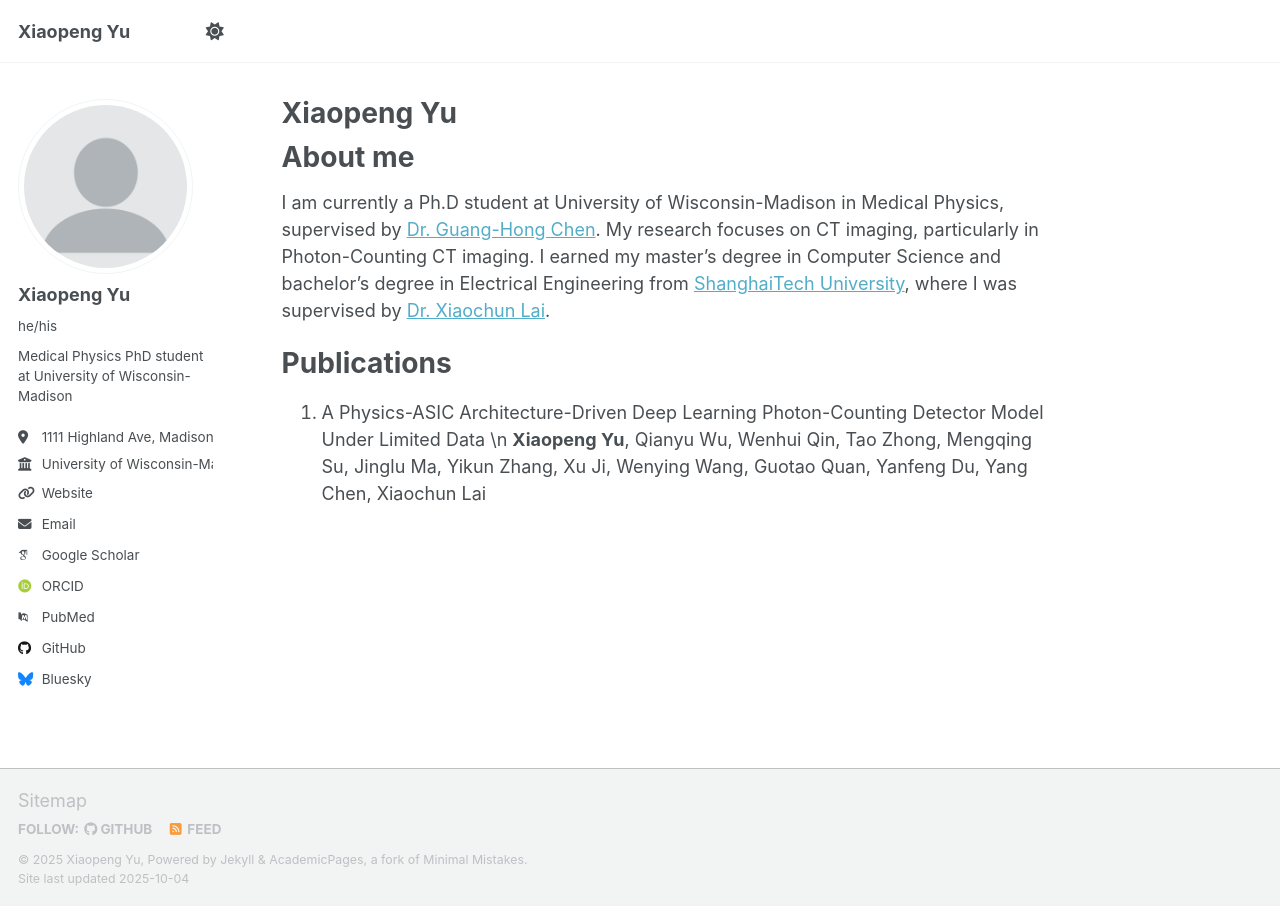
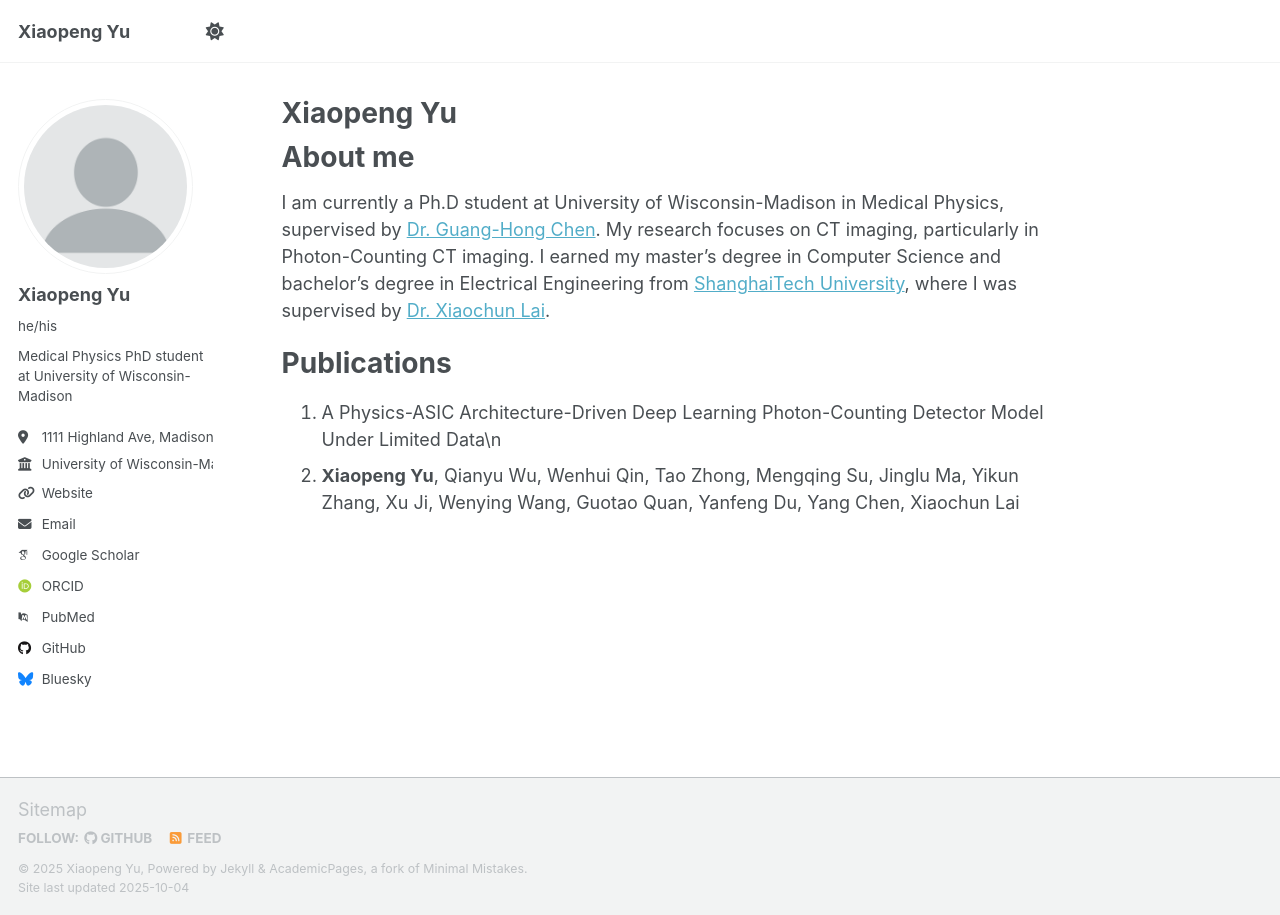
Before and after one commit to xp1999/xp1999.github.io, a Jekyll site: the page built from _pages/about.md, in a window 1280 px wide. Built offline with Jekyll 4.4.1, drawn with Linux system fonts in a browser that asks for light colours; some web fonts are replaced; a script that is not in the unit is left out; part of the change alters nothing that is shown.

```diff
--- a/_pages/about.md
+++ b/_pages/about.md
@@ -14,5 +14,5 @@ I am currently a Ph.D student at University of Wisconsin-Madison in Medical Phys
 
 Publications
 ======
-1. A Physics-ASIC Architecture-Driven Deep Learning Photon-Counting Detector Model Under Limited Data \n
-**Xiaopeng Yu**, Qianyu Wu, Wenhui Qin, Tao Zhong, Mengqing Su, Jinglu Ma, Yikun Zhang, Xu Ji, Wenying Wang, Guotao Quan, Yanfeng Du, Yang Chen, Xiaochun Lai
+1. A Physics-ASIC Architecture-Driven Deep Learning Photon-Counting Detector Model Under Limited Data\n
+2. **Xiaopeng Yu**, Qianyu Wu, Wenhui Qin, Tao Zhong, Mengqing Su, Jinglu Ma, Yikun Zhang, Xu Ji, Wenying Wang, Guotao Quan, Yanfeng Du, Yang Chen, Xiaochun Lai
```
